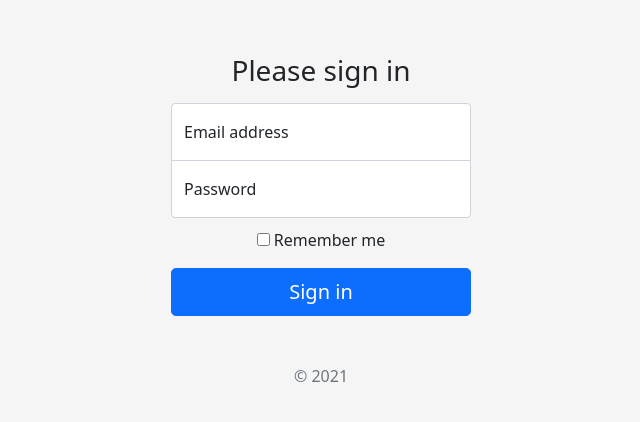
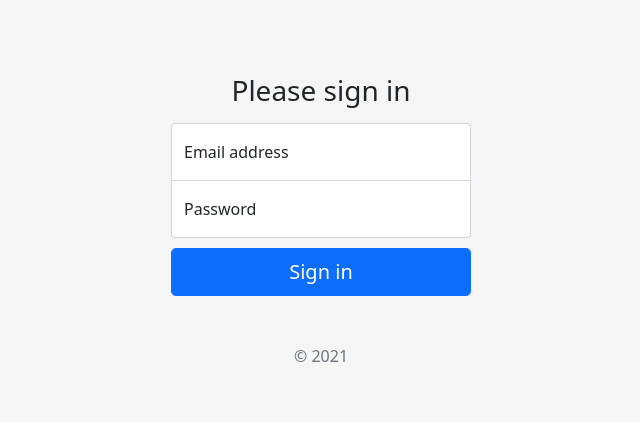
Before and after one commit to webroyit/ds2a8d-WRIWeb3Dashboard, a plain HTML site: page index.html in a window 1280 px wide. Shown: the part 171-593 px from the top of the page, without its empty margins (319-959 px from the left). Drawn offline with nearby package versions, Linux system fonts and the light colour scheme.

Commit message:
Clean up Login page

```diff
--- a/index.html
+++ b/index.html
@@ -37,7 +37,6 @@
   <body class="text-center">
 
 <main class="form-signin">
-  <form>
   <h1 class="h3 mb-3 fw-normal">Please sign in</h1>
 
   <div class="form-floating">
@@ -49,17 +48,9 @@
     <label for="floatingPassword">Password</label>
   </div>
 
-    <div class="checkbox mb-3">
-      <label>
-        <input type="checkbox" value="remember-me"> Remember me
-      </label>
-    </div>
   <button class="w-100 btn btn-lg btn-primary" type="submit">Sign in</button>
   <p class="mt-5 mb-3 text-muted">&copy; 2021</p>
-  </form>
 </main>
-
-
 
   </body>
 </html>
```
Lines whose indentation alone changed are shown as unchanged.
